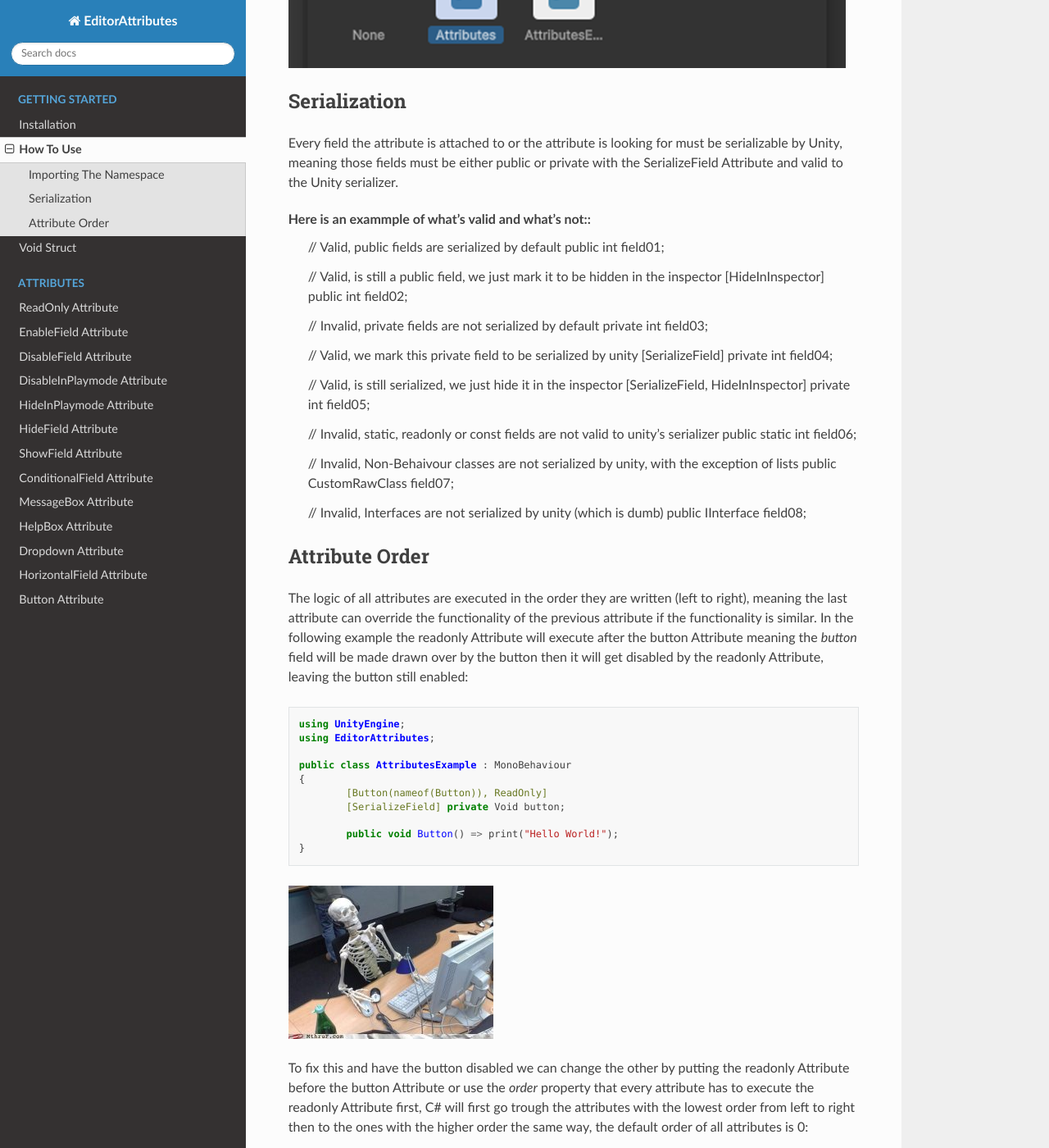
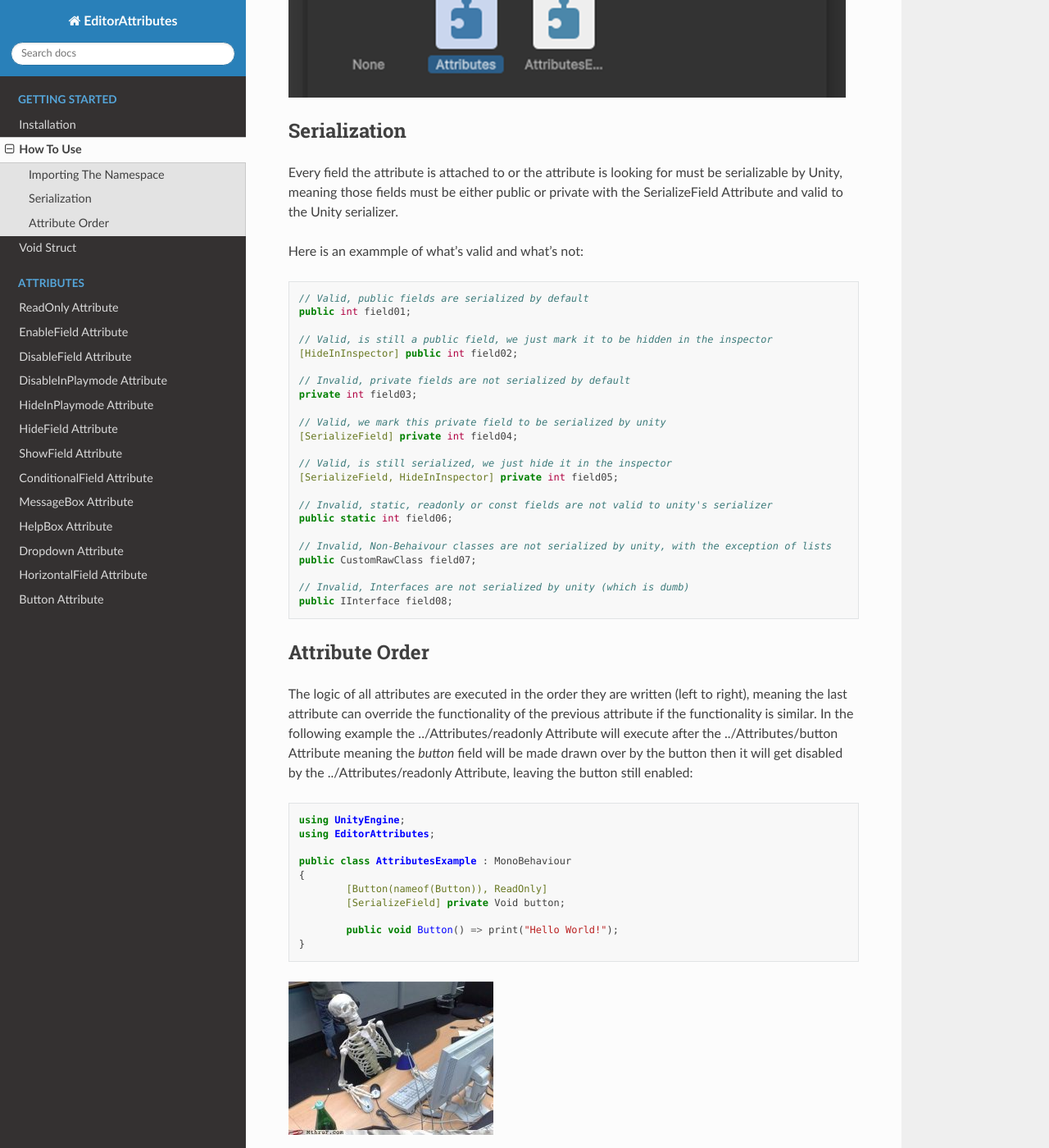
Before and after one commit to v0lt13/EditorAttributesDocs, a Sphinx documentation site: the page built from docs/source/GettingStarted/howtouse.rst, in a window 1280 px wide and 1400 px high, scrolled down 804 px. Shown: the whole window at 82% size. Built offline with Sphinx 7.4.7 and the Read the Docs theme 2.0.0, drawn with Linux system fonts in a browser that asks for light colours; pages that are not in the unit, such as notebooks, are missing from menus; some of the changed text lies outside the part shown.

Commit message:
Update howtouse.rst

```diff
--- a/docs/source/GettingStarted/howtouse.rst
+++ b/docs/source/GettingStarted/howtouse.rst
@@ -7,6 +7,7 @@ Importing The Namespace
 -----------------------
 
 To start using the editor attributes you must add this using statement in your class::
+
 	using EditorAttributes;
 
 If you are using Assembly Definitions in your project make sure you reference the “Attributes” Assembly Definition where needed.
@@ -20,6 +21,7 @@ Every field the attribute is attached to or the attribute is looking for must be
 meaning those fields must be either public or private with the SerializeField Attribute and valid to the Unity serializer.
 
 Here is an exammple of what's valid and what's not::
+
 	// Valid, public fields are serialized by default
 	public int field01;
 
@@ -49,8 +51,9 @@ Attribute Order
 
 The logic of all attributes are executed in the order they are written (left to right), meaning the last attribute can override the functionality of the previous attribute
 if the functionality is similar.
-In the following example the :ref:`readonly` Attribute will execute after the :ref:`button` Attribute meaning the `button` field will be made drawn over by the button then it will get disabled by the :ref:`readonly` Attribute,
+In the following example the :ref:`../Attributes/readonly` Attribute will execute after the :ref:`../Attributes/button` Attribute meaning the `button` field will be made drawn over by the button then it will get disabled by the :ref:`../Attributes/readonly` Attribute,
 leaving the button still enabled::
+
 	using UnityEngine;
 	using EditorAttributes;
 
@@ -64,9 +67,10 @@ leaving the button still enabled::
 
 .. image:: ../Images/temp.png
 
-To fix this and have the button disabled we can change the other by putting the :ref:`readonly` Attribute before the :ref:`button` Attribute or use the `order` property that every attribute has
-to execute the :ref:`readonly` Attribute first, C# will first go trough the attributes with the lowest order from left to right then to the ones with the higher order the same way,
+To fix this and have the button disabled we can change the other by putting the :ref:`../Attributes/readonly` Attribute before the :ref:`../Attributes/button` Attribute or use the `order` property that every attribute has
+to execute the :ref:`../Attributes/readonly` Attribute first, C# will first go trough the attributes with the lowest order from left to right then to the ones with the higher order the same way,
 the default order of all attributes is 0::
+
 	using UnityEngine;
 	using EditorAttributes;
 
@@ -78,6 +82,6 @@ the default order of all attributes is 0::
 		public void Button() => print("Hello World!");
 	}
 
-So now the :ref:`readonly` Attribute will be executed first disabling the field before it becomes a button and now the button will be drawn as disabled.
+So now the :ref:`../Attributes/readonly` Attribute will be executed first disabling the field before it becomes a button and now the button will be drawn as disabled.
 
 .. image:: ../Images/temp.png
```
